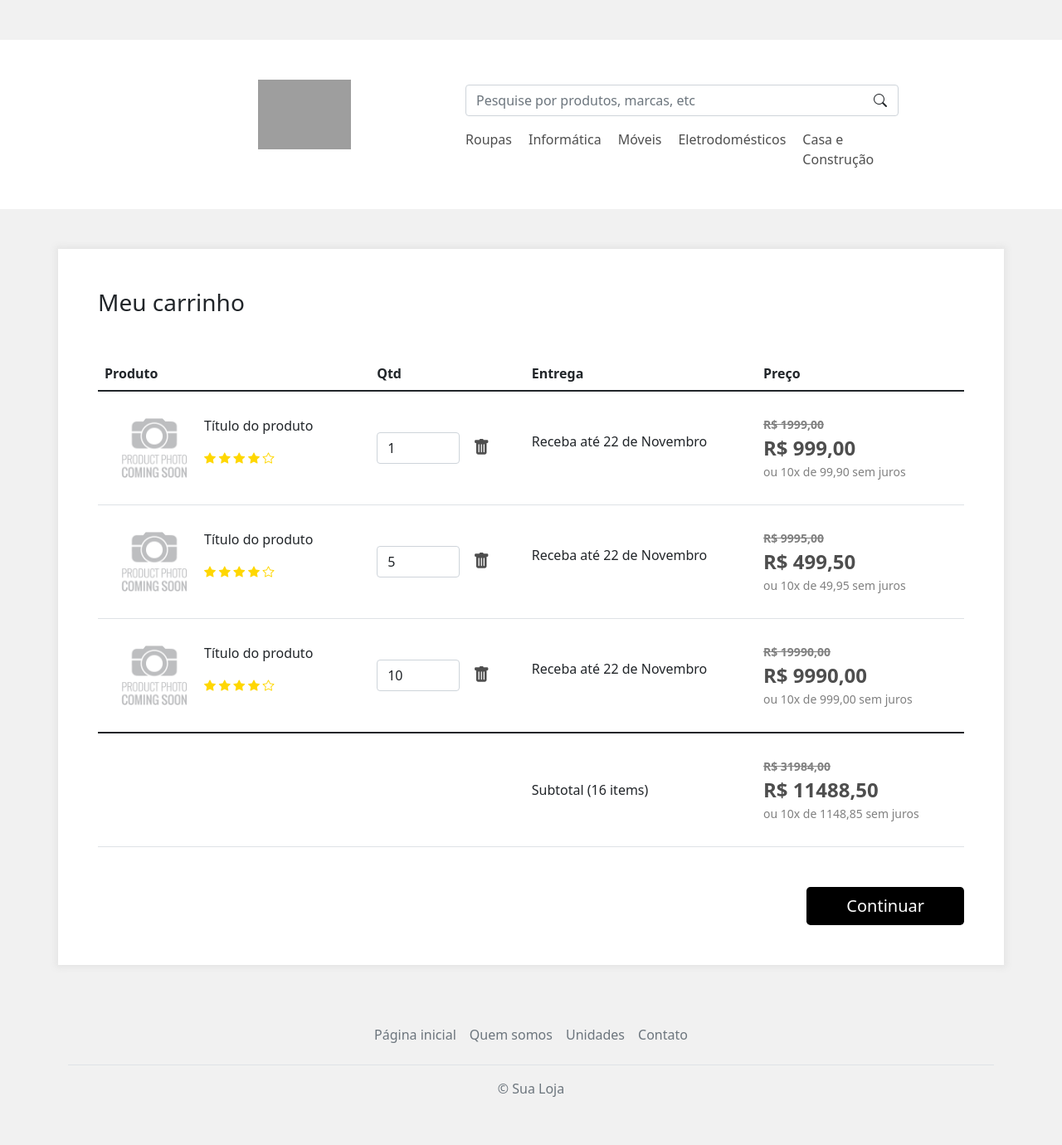
After one commit to lopesrichard/ecommerce, a PHP site: page /carrinho.html in a window 1280 px wide. The commit adds this page. Shown: the whole page at 83% size. Run offline with PHP 8.4, Linux system fonts and the light colour scheme; grey boxes are pictures that could not be loaded.

Commit message:
feat: add products cart page

```diff
--- /dev/null
+++ b/Aula 3/carrinho.html
@@ -0,0 +1,266 @@
+<!DOCTYPE html>
+<html lang="pt-br">
+  <head>
+    <meta charset="UTF-8" />
+    <meta http-equiv="X-UA-Compatible" content="IE=edge" />
+    <meta name="viewport" content="width=device-width, initial-scale=1.0" />
+    <link
+      rel="stylesheet"
+      href="vendor/bootstrap-5.1.3-dist/css/bootstrap.min.css"
+    />
+    <link
+      rel="stylesheet"
+      href="vendor/bootstrap-icons-1.6.1/bootstrap-icons.css"
+    />
+    <link rel="stylesheet" href="css/base.css" />
+    <link rel="stylesheet" href="css/carrinho.css" />
+    <link rel="shortcut icon" href="images/favicon.png" type="image/x-icon" />
+    <title>Sua Loja | Carrinho</title>
+  </head>
+  <body>
+    <!-- TOP MOBILE -->
+    <div
+      class="
+        top-mobile
+        bg-white
+        p-3
+        d-flex
+        justify-content-between
+        align-items-center
+        d-lg-none
+      "
+    >
+      <div class="col h-100">
+        <a href="/">
+          <img class="h-100" src="/images/logo-mobile.png" alt="logo" />
+        </a>
+      </div>
+      <div class="col d-flex justify-content-end">
+        <i class="bi bi-list fs-2"></i>
+      </div>
+    </div>
+
+    <!-- TOP DESKTOP -->
+    <div class="d-none d-lg-block">
+      <div class="container-fluid bg-white my-5 p-5">
+        <div
+          class="
+            menu-container
+            container
+            m-auto
+            row
+            align-items-end
+            justify-content-center
+          "
+        >
+          <div class="col-lg-12 col-xl-4 mb-lg-4 d-flex justify-content-center">
+            <a href="/">
+              <img class="logo" src="/images/logo-desktop.png" alt="logo" />
+            </a>
+          </div>
+          <div class="col-lg-10 col-xl-6">
+            <div class="search-box d-flex align-items-center">
+              <input
+                class="form-control"
+                type="text"
+                placeholder="Pesquise por produtos, marcas, etc"
+              />
+              <i class="bi bi-search"></i>
+            </div>
+            <div class="d-flex mt-3 menu d-flex justify-content-lg-center">
+              <a href="/categorias/roupas">Roupas</a>
+              <a href="/categorias/informatica">Informática</a>
+              <a href="/categorias/moveis">Móveis</a>
+              <a href="/categorias/eletro">Eletrodomésticos</a>
+              <a href="/categorias/casa">Casa e Construção</a>
+            </div>
+          </div>
+        </div>
+      </div>
+    </div>
+
+    <!-- MAIN CONTENT -->
+    <main class="container my-5 bg-white p-5">
+      <h1 class="mb-5 title">
+        Meu carrinho
+      </h1>
+      <table class="table products">
+        <thead>
+          <tr>
+            <th>Produto</th>
+            <th>Qtd</th>
+            <th>Entrega</th>
+            <th>Preço</th>
+          </tr>
+        </thead>
+        <tbody>
+          <tr>
+            <td>
+              <div class="d-flex align-items-center">
+                <div>
+                  <img
+                    class="product-image"
+                    src="/images/product.png"
+                    alt="produto"
+                  />
+                </div>
+                <div>
+                  <p class="product-title">Título do produto</p>
+                  <p class="product-rating">
+                    <i class="bi bi-star-fill"></i>
+                    <i class="bi bi-star-fill"></i>
+                    <i class="bi bi-star-fill"></i>
+                    <i class="bi bi-star-fill"></i>
+                    <i class="bi bi-star"></i>
+                  </p>
+                </div>
+              </div>
+            </td>
+            <td>
+              <div class="d-flex align-items-center">
+                <input class="form-control product-quantity" type="number" name="qtd" id="qtd" value="1" />
+                <i class="bi bi-trash-fill ms-3 product-remove"></i>
+              </div>
+            </td>
+            <td>
+              <div class="d-flex align-items-center">
+                <p>Receba até 22 de Novembro</p>
+              </div>
+            </td>
+            <td>
+              <div class="d-flex flex-column justify-content-center">
+                <p class="product-original-value">R$ 1999,00</p>
+                <p class="product-discounted-value">R$ 999,00</p>
+                <p class="product-installments">ou 10x de 99,90 sem juros</p>
+              </td>
+            </div>
+          </tr>
+           <tr>
+            <td>
+              <div class="d-flex align-items-center">
+                <div>
+                  <img
+                    class="product-image"
+                    src="/images/product.png"
+                    alt="produto"
+                  />
+                </div>
+                <div>
+                  <p class="product-title">Título do produto</p>
+                  <p class="product-rating">
+                    <i class="bi bi-star-fill"></i>
+                    <i class="bi bi-star-fill"></i>
+                    <i class="bi bi-star-fill"></i>
+                    <i class="bi bi-star-fill"></i>
+                    <i class="bi bi-star"></i>
+                  </p>
+                </div>
+              </div>
+            </td>
+            <td>
+              <div class="d-flex align-items-center">
+                <input class="form-control product-quantity" type="number" name="qtd" id="qtd" value="5" />
+                <i class="bi bi-trash-fill ms-3 product-remove"></i>
+              </div>
+            </td>
+            <td>
+              <div class="d-flex align-items-center">
+                <p>Receba até 22 de Novembro</p>
+              </div>
+            </td>
+            <td>
+              <div class="d-flex flex-column justify-content-center">
+                <p class="product-original-value">R$ 9995,00</p>
+                <p class="product-discounted-value">R$ 499,50</p>
+                <p class="product-installments">ou 10x de 49,95 sem juros</p>
+              </td>
+            </div>
+          </tr>
+           <tr>
+            <td>
+              <div class="d-flex align-items-center">
+                <div>
+                  <img
+                    class="product-image"
+                    src="/images/product.png"
+                    alt="produto"
+                  />
+                </div>
+                <div>
+                  <p class="product-title">Título do produto</p>
+                  <p class="product-rating">
+                    <i class="bi bi-star-fill"></i>
+                    <i class="bi bi-star-fill"></i>
+                    <i class="bi bi-star-fill"></i>
+                    <i class="bi bi-star-fill"></i>
+                    <i class="bi bi-star"></i>
+                  </p>
+                </div>
+              </div>
+            </td>
+            <td>
+              <div class="d-flex align-items-center">
+                <input class="form-control product-quantity" type="number" name="qtd" id="qtd" value="10" />
+                <i class="bi bi-trash-fill ms-3 product-remove"></i>
+              </div>
+            </td>
+            <td>
+              <div class="d-flex align-items-center">
+                <p>Receba até 22 de Novembro</p>
+              </div>
+            </td>
+            <td>
+              <div class="d-flex flex-column justify-content-center">
+                <p class="product-original-value">R$ 19990,00</p>
+                <p class="product-discounted-value">R$ 9990,00</p>
+                <p class="product-installments">ou 10x de 999,00 sem juros</p>
+              </td>
+            </div>
+          </tr>
+        </tbody>
+        <tfoot>
+          <tr>
+            <td></td>
+            <td></td>
+            <td>Subtotal (16 items)</td>
+            <td>
+               <div class="d-flex flex-column justify-content-center">
+                <p class="product-original-value">R$ 31984,00</p>
+                <p class="product-discounted-value">R$ 11488,50</p>
+                <p class="product-installments">ou 10x de 1148,85 sem juros</p>
+              </td>
+            </td>
+          </tr>
+        </tfoot>
+      </table>
+      <div class="d-flex justify-content-end mt-5">
+        <button class="btn btn-primary btn-lg px-5">Continuar</button>
+      </div>
+    </main>
+
+    <footer class="mt-5">
+      <div class="container">
+        <footer class="py-3 my-4">
+          <ul class="nav justify-content-center border-bottom pb-3 mb-3">
+            <li class="nav-item">
+              <a href="/" class="nav-link px-2 text-muted">Página inicial</a>
+            </li>
+            <li class="nav-item">
+              <a href="/quem-somos" class="nav-link px-2 text-muted"
+                >Quem somos</a
+              >
+            </li>
+            <li class="nav-item">
+              <a href="/unidades" class="nav-link px-2 text-muted">Unidades</a>
+            </li>
+            <li class="nav-item">
+              <a href="/contato" class="nav-link px-2 text-muted">Contato</a>
+            </li>
+          </ul>
+          <p class="text-center text-muted">© Sua Loja</p>
+        </footer>
+      </div>
+    </footer>
+    <script src="/vendor/bootstrap-5.1.3-dist/js/bootstrap.bundle.js"></script>
+  </body>
+</html>
--- a/Aula 3/css/base.css
+++ b/Aula 3/css/base.css
@@ -27,3 +27,17 @@ a {
 .menu a:hover {
   color: blue;
 }
+
+.btn.btn-primary,
+.btn.btn-primary:focus,
+.btn.btn-primary:active {
+  color: white;
+  background-color: black;
+  border: none;
+  box-shadow: none;
+  outline: none;
+}
+
+.btn.btn-primary:hover {
+  background-color: rgb(66, 66, 66);
+}
--- /dev/null
+++ b/Aula 3/css/carrinho.css
@@ -0,0 +1,58 @@
+main.container {
+  box-shadow: 0 0 8px 3px #e4e4e4;
+}
+
+main > .title {
+  font-size: 28px;
+}
+
+.products td > div {
+  height: 120px;
+}
+
+.product-image {
+  height: 120px;
+}
+
+.product-quantity {
+  width: 100px;
+}
+
+.product-rating {
+  font-size: 14px;
+  color: gold;
+}
+
+.product-original-value,
+.product-discounted-value,
+.product-installments {
+  margin: 0;
+}
+
+.product-original-value {
+  font-size: 14px;
+  color: gray;
+  font-weight: bold;
+  text-decoration: line-through;
+}
+
+.product-discounted-value {
+  font-size: 24px;
+  font-weight: bold;
+  color: rgb(78, 78, 78);
+}
+
+.product-installments {
+  font-size: 14px;
+  color: gray;
+}
+
+.product-remove {
+  color: rgb(78, 78, 78);
+  font-size: 20px;
+}
+
+.product-remove:hover {
+  color: red;
+  cursor: pointer;
+}
```
Also changed, not shown: Aula 3/css/produto.css (+0 -14 lines), Aula 3/produto.html (+5 -2 lines).
